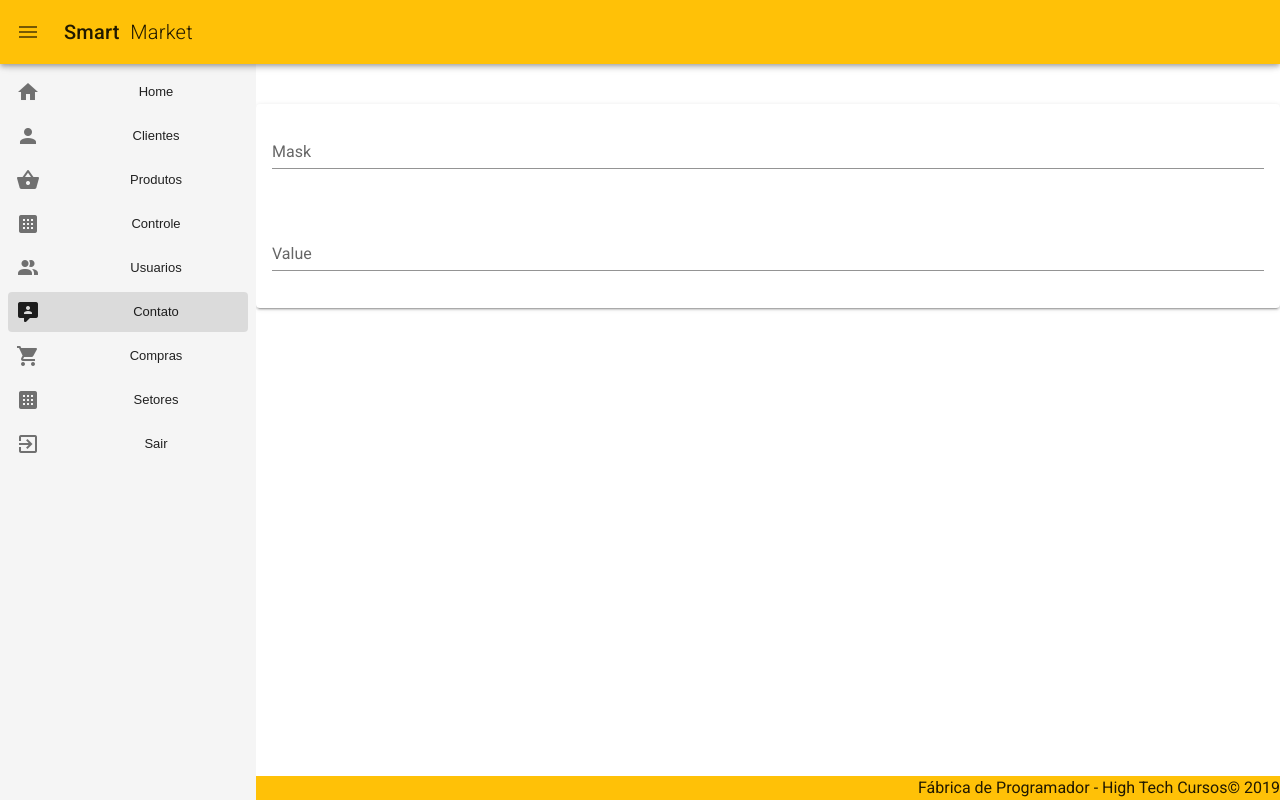
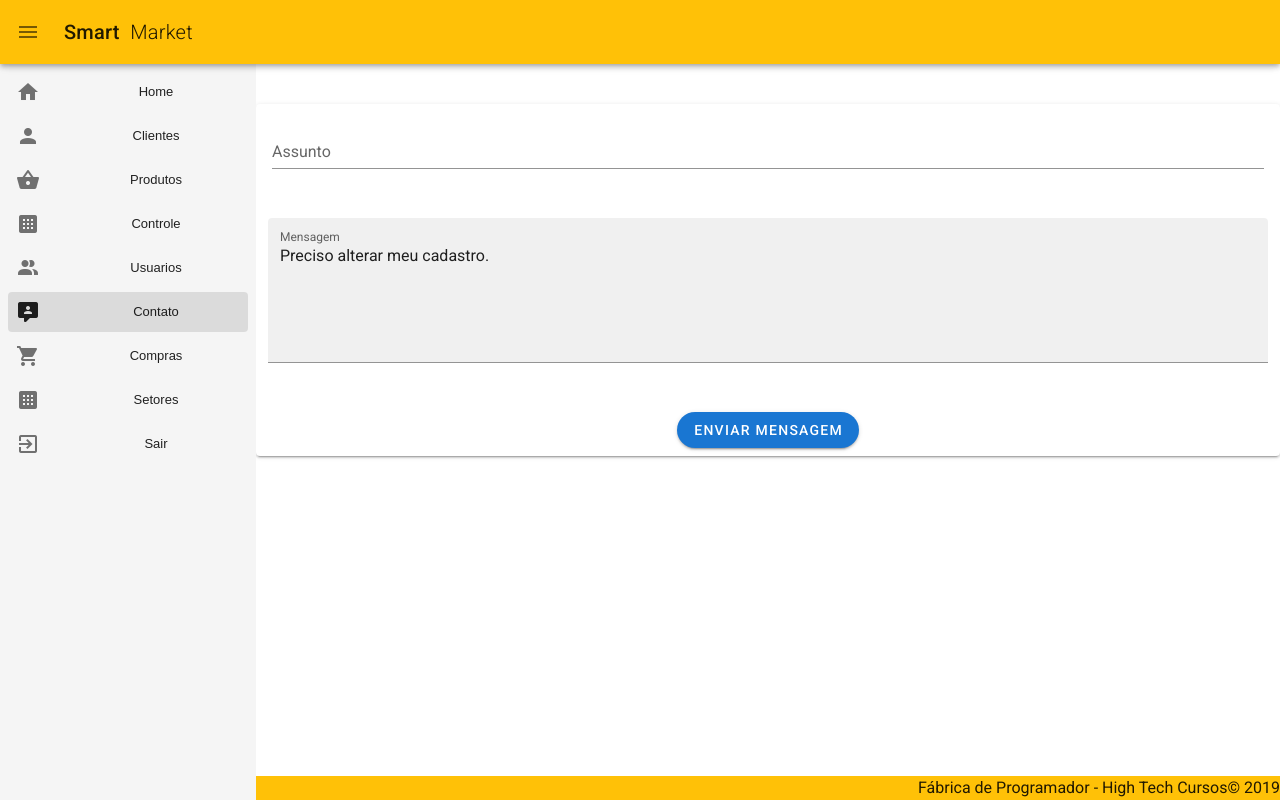
Before and after one commit to fabricadeprogramador/t25-smart-market-app, a Vue app: page /contato in a window 1280 px wide. Built offline with nearby package versions, Linux system fonts and the light colour scheme.

Commit message:
Alteracao Contato

```diff
--- a/src/views/Contato.vue
+++ b/src/views/Contato.vue
@@ -1,10 +1,24 @@
 <template>
   <v-card>
     <v-card-text>
-      <v-text-field v-model="mask" label="Mask"></v-text-field>
+      <v-text-field v-model="mask" label="Assunto"></v-text-field>
     </v-card-text>
-    <v-card-text>
-      <v-text-field v-model="value" v-mask="mask" label="Value"></v-text-field>
-    </v-card-text>
+    <!-- <v-card-text>
+      <v-text-field v-model="value" v-mask="mask" label="Mensagem"></v-text-field>
+    </v-card-text>-->
+
+    <v-container fluid>
+      <v-textarea
+        name="input-7-1"
+        filled
+        label="Mensagem"
+        auto-grow
+        value="Preciso alterar meu cadastro."
+      ></v-textarea>
+    </v-container>
+
+    <div class="text-center">
+    <v-btn class="ma-2" rounded color="primary" dark>Enviar Mensagem</v-btn>
+  </div>
   </v-card>
 </template>
```
